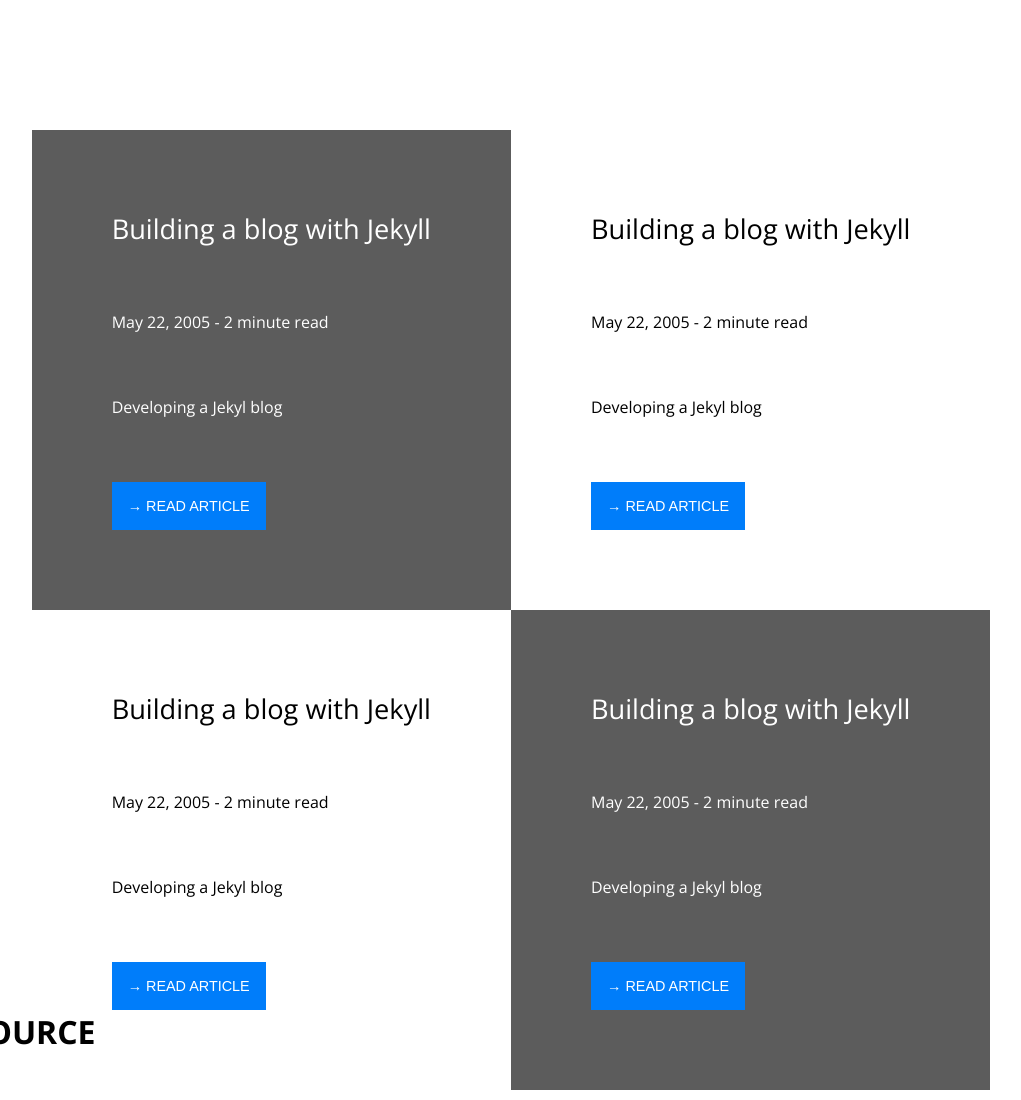
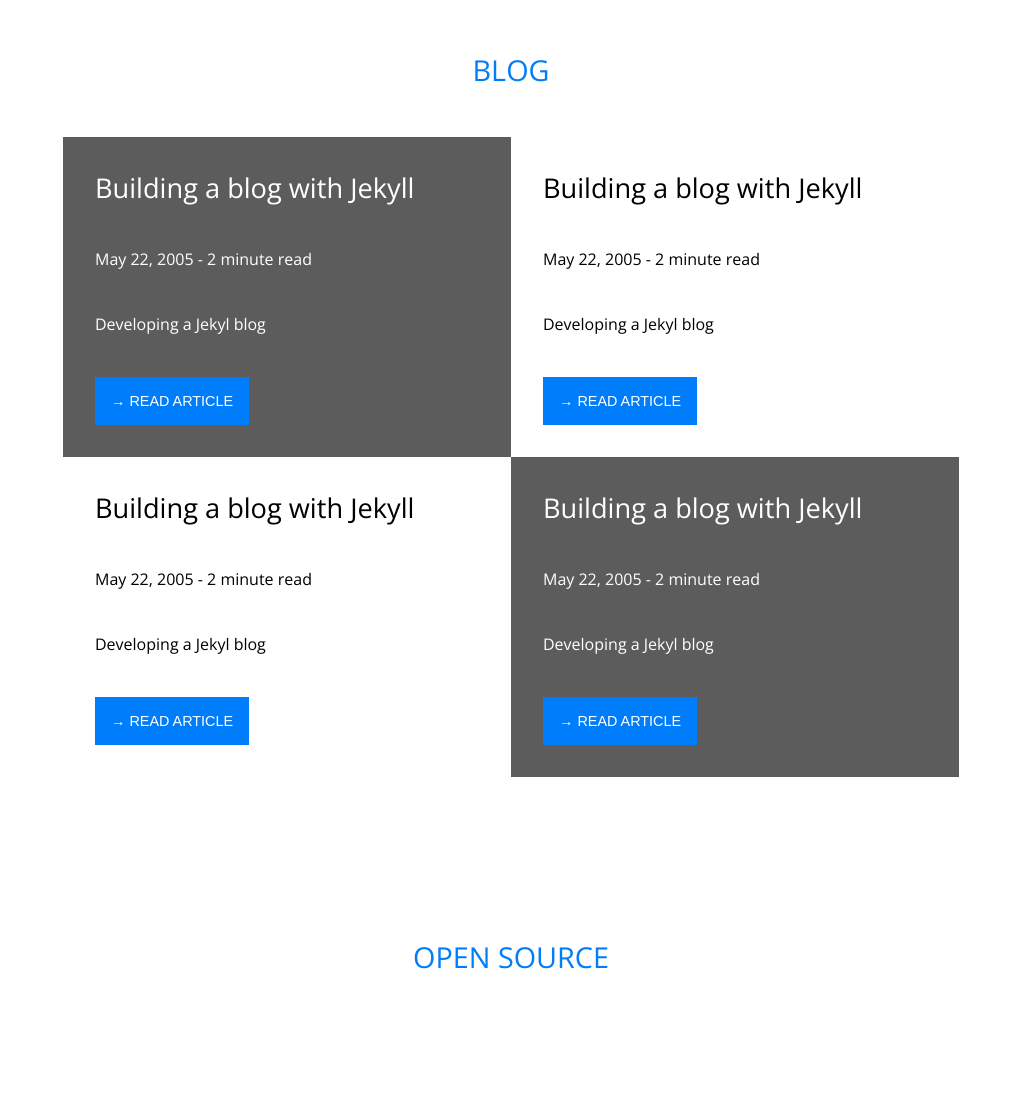
Before and after one commit to Olm09/Webdev, a plain HTML site: page index.html in a window 1280 px wide. Shown: the part 2360-3460 px from the top of the page, without its empty margins (129-1150 px from the left). Drawn offline with nearby package versions, Linux system fonts and the light colour scheme; a web font is replaced by a local one.

Commit message:
section blog

```diff
--- a/global.css
+++ b/global.css
@@ -127,7 +127,7 @@ hero-footer links a {
   text-transform: uppercase;
 }
 
-content, services {
+about-content, services {
   margin-top: 10rem;
 }
 
@@ -162,7 +162,7 @@ body h2 {
 }
 
 
-services h2 {
+blog h2, services h2, opensource h2 {
   align-self: center;
 }
 
@@ -175,22 +175,22 @@ services about {
 }
 
 blog {
-  align-items: center;
+  padding: 0 15vw;
+  margin-bottom: 10rem;
 }
 
 
-blog container {
+blog post-container {
   flex-direction: row;
-  justify-content: center;
+
   height: 20rem;
-  padding: 5rem;
 }
 
-blog container post {
-  height: 100%;
-  width: 100%;
-  padding: 5rem;
+blog post-container post {
   justify-content: space-between;
+ width: 100%;
+ padding: 2rem;
+
 
 }
 
--- a/index.html
+++ b/index.html
@@ -65,7 +65,7 @@
   </hero-section>
 
 <!-- ABOUT ME -->
-  <content>
+  <about-content>
     <about>
 
       <img src="/assets/images/image_01.jpg">
@@ -86,7 +86,7 @@
     </text>
   </about>
 
-</content>
+</about-content>
 
 
 <!-- SERVICES -->
@@ -128,8 +128,9 @@
 <!-- BLOG POSTS -->
 
 
-    <blog>
-      <container>
+    <blog >
+      <h2>Blog</h2>
+      <post-container>
         <post class="dark">
 
             <h1>Building a blog with Jekyll</h1>
@@ -148,9 +149,9 @@
           <button class="cta-button">&rarr; READ ARTICLE</button>
         </post>
 
-      </container>
+      </post-container>
 
-      <container>
+      <post-container>
         <post>
             <h1>Building a blog with Jekyll</h1>
             <span>May 22, 2005 - 2 minute read</span>
@@ -165,14 +166,14 @@
           <button class="cta-button">&rarr; READ ARTICLE</button>
         </post>
 
-      </container>
+      </post-container>
 
     </blog>
 
 <!-- OPEN SOURCE -->
 
-    <block>
-      <h1 class="center-text">OPEN SOURCE</h1>
+    <opensource>
+      <h2>OPEN SOURCE</h2>
 
       <block class="horizontal center">
         <block class="solid center" style="--w: 250px; --h: 200px;">
@@ -196,8 +197,8 @@
           </div>
         </block>
       </block>
-    </block>
-<hr>
+    </opensource>
+
 
 <!-- CTA -->
     <block class="horizontal center" style="justify-content: space-between; width: 60vw;">
```
